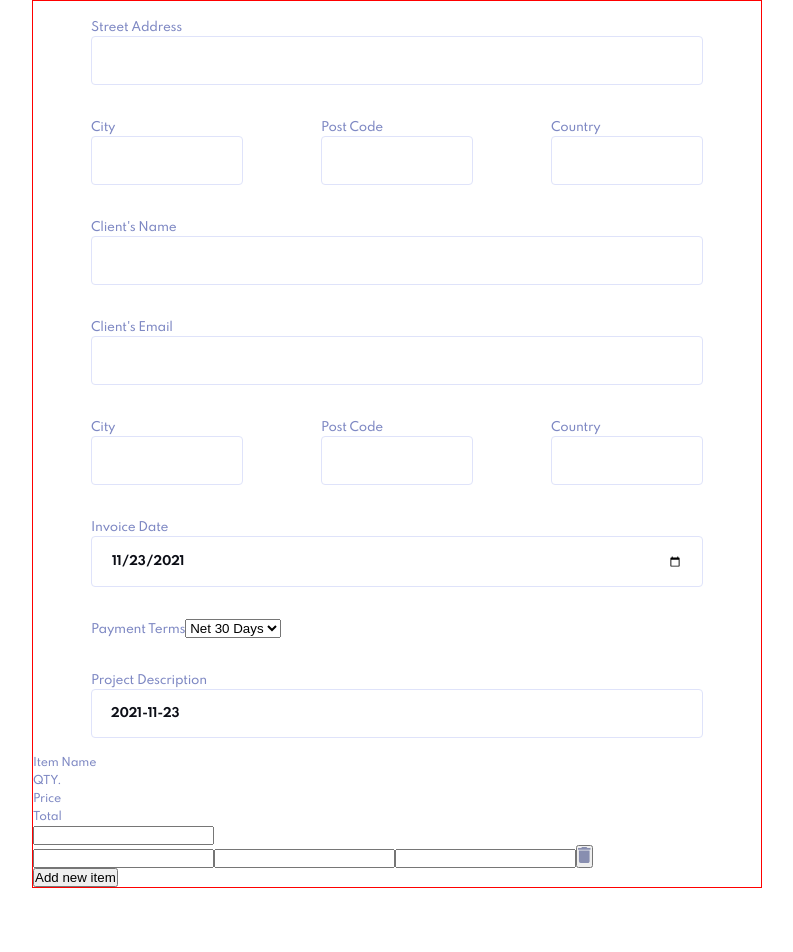
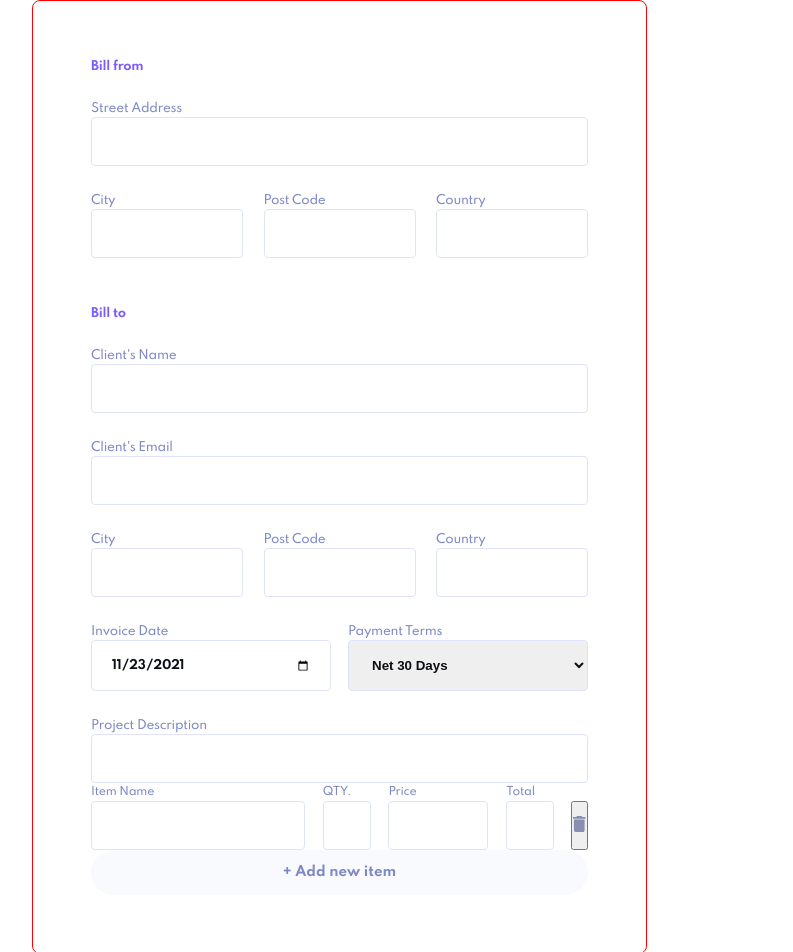
Before and after one commit to nlukic97/react-invoice-app, a React (Create React App) app: page /form in a window 1280 px wide. Shown: the whole page, without its empty margins (243-1036 px from the left). Before the commit the page ends 888 px from the top, so only its background shows below. Built offline with nearby package versions, Linux system fonts and the light colour scheme.

Commit message:
form almost styled

```diff
--- a/src/components/Form.js
+++ b/src/components/Form.js
@@ -3,6 +3,8 @@ import React from 'react'
 const Form = () => {
     return (
         <form className="form">
+
+            <h4 className="color-purple-dark">Bill from</h4>
 
             {/* sender street address */}
             <div className="form-group">
@@ -27,6 +29,9 @@ const Form = () => {
                     <input type="text" name="senderCountry" id="senderCountry" />
                 </div>
             </div>
+
+
+            <h4 className="purple-label color-purple-dark">Bill to</h4>
 
             {/* client name */}
             <div className="form-group">
@@ -77,39 +82,34 @@ const Form = () => {
 
             <div className="form-group">
                 <label className="h4 color-grayblue" htmlFor="description">Project Description</label>
-                <input type="text" name="description" id="description" value={new Date().toLocaleDateString('en-CA')} onChange={(e)=> {}} />
+                <input type="text" name="description" id="description" />
             </div>
 
             {/* labels */}
             <div className="items-container color-grayblue sp-labels">
-                <div className="left">
-                    <span>Item Name</span>
-                </div>
-
-                <div className="right">
-                    <div className="quantity">QTY.</div>
-                    <div className="price">Price</div>
-                    <div className="total">Total</div>
-                </div>
+                <div className="name">Item Name</div>
+                <div className="quantity">QTY.</div>
+                <div className="price">Price</div>
+                <div className="total">Total</div>
+                <div className="phantom-div"></div>
             </div>
 
 
             <div className="items-container">
-                <div className="left">
-                    <input type="number" name="name" id="name" />
-                </div>
-
-                <div className="right">
+                    <input type="text" name="name" id="name" />
                     <input type="number" name="quantity" id="quantity" />
                     <input type="number" name="price" id="price" />
                     <input type="number" name="total" id="total" />
+
                     <button>
                         <svg width="13" height="16" xmlns="http://www.w3.org/2000/svg"><path d="M11.583 3.556v10.666c0 .982-.795 1.778-1.777 1.778H2.694a1.777 1.777 0 01-1.777-1.778V3.556h10.666zM8.473 0l.888.889h3.111v1.778H.028V.889h3.11L4.029 0h4.444z" fill="#888EB0" fillRule="nonzero"/></svg>
                     </button>
-                </div>
+
             </div>
 
-            <button>Add new item</button>
+            <div className="button-container">
+                <button className="btn add-item-btn">+ Add new item</button>
+            </div>
 
         </form>
     )
--- a/src/css/App.css
+++ b/src/css/App.css
@@ -176,10 +176,20 @@ html.dark-theme body {
   color: #888EB0;
 }
 
+.color-purple-dark {
+  color: #7C5DFA;
+}
+
 .card {
   padding: 16px 30px;
   background-color: #fff;
   border-radius: 8px;
+}
+
+.phantom-div {
+  width: 16px;
+  height: 16px;
+  opacity: 0;
 }
 
 button.btn {
@@ -228,6 +238,17 @@ button.btn.add-invoice-btn .white-circle {
   align-items: center;
   justify-content: center;
   margin-right: 16px;
+}
+button.btn.add-item-btn {
+  box-sizing: border-box;
+  width: 100%;
+  font-weight: 700;
+  color: #7E88C3;
+  background-color: #F9FAFE;
+}
+button.btn.add-item-btn:hover {
+  background-color: #DFE3FA;
+  cursor: pointer;
 }
 
 .banner {
@@ -459,25 +480,34 @@ html.dark-theme .toggle-theme-icon {
 
 .form {
   border: 1px solid red;
+  border-radius: 8px;
+  width: 615px;
+  box-sizing: border-box;
+  padding: 58px;
+}
+.form .purple-label {
+  margin-top: 48px;
 }
 .form .form-group {
-  padding: 16px 58px;
+  margin-top: 24px;
 }
 .form .form-group input {
+  font-size: 12px;
+  line-height: 15px;
+  letter-spacing: -0.25px;
+  font-family: "Spartan", sans-serif;
+}
+.form .form-group select, .form .form-group input {
   display: inline-block;
   box-sizing: border-box;
   width: 100%;
+  padding: 16px 19px;
+  border-radius: 4px;
   border: 1px solid #DFE3FA;
   color: #0C0E16;
   font-weight: 700;
-  font-size: 12px;
-  line-height: 15px;
-  letter-spacing: -0.25px;
-  padding: 16px 19px;
-  font-family: "Spartan", sans-serif;
-  border-radius: 4px;
 }
-.form .form-group input:hover, .form .form-group input:focus {
+.form .form-group select:hover, .form .form-group select:focus, .form .form-group input:hover, .form .form-group input:focus {
   outline: 1px solid #9277FF;
 }
 .form .form-group .form-group-inner {
@@ -487,5 +517,45 @@ html.dark-theme .toggle-theme-icon {
   display: flex;
   justify-content: space-between;
 }
+.form .dates {
+  display: flex;
+  justify-content: space-between;
+}
+.form .dates .form-group {
+  width: 240px;
+}
+.form .items-container {
+  display: flex;
+  justify-content: space-between;
+}
+.form .items-container input {
+  color: #0C0E16;
+  font-weight: 700;
+  font-size: 12px;
+  line-height: 15px;
+  letter-spacing: -0.25px;
+  font-family: "Spartan", sans-serif;
+  display: inline-block;
+  box-sizing: border-box;
+  width: 100%;
+  padding: 16px 19px;
+  border-radius: 4px;
+  border: 1px solid #DFE3FA;
+}
+.form .items-container input:hover, .form .items-container input:focus {
+  outline: 1px solid #9277FF;
+}
+.form .items-container .name, .form .items-container #name {
+  width: 214px;
+}
+.form .items-container .quantity, .form .items-container #quantity {
+  width: 48px;
+}
+.form .items-container .price, .form .items-container #price {
+  width: 100px;
+}
+.form .items-container .total, .form .items-container #total {
+  width: 48px;
+}
 
 /*# sourceMappingURL=App.css.map */
--- a/src/scss/imports/_utilities.scss
+++ b/src/scss/imports/_utilities.scss
@@ -6,8 +6,18 @@
     color:$color-gray-dark;
 }
 
+.color-purple-dark {
+    color:$color-purple-dark;
+}
+
 .card {
     padding: 16px 30px;
     background-color: #fff;
     border-radius: 8px;
 }
+
+.phantom-div {
+    width: 16px;
+    height: 16px;
+    opacity: 0;
+}
--- a/src/scss/imports/components/_button.scss
+++ b/src/scss/imports/components/_button.scss
@@ -52,5 +52,18 @@ button {
                 margin-right: 16px;
             }
         }
+
+        &.add-item-btn {
+            box-sizing: border-box;
+            width: 100%;
+            font-weight: 700;
+            color: #7E88C3;
+            background-color: #F9FAFE;
+
+            &:hover {
+                background-color: #DFE3FA;
+                cursor: pointer;
+            }
+        }
     }
 }
--- a/src/scss/imports/components/_form.scss
+++ b/src/scss/imports/components/_form.scss
@@ -1,21 +1,32 @@
 .form {
     border: 1px solid red;
+    border-radius: 8px;
+    width: 615px;
+    box-sizing: border-box;
+    padding: 58px;
+
+    .purple-label {
+        margin-top: 48px;
+    }
 
     .form-group {
-        padding: 16px 58px;
+        margin-top: 24px;
         input {
+            font-size: 12px;
+            line-height: 15px;
+            letter-spacing: -0.25px;
+            font-family: 'Spartan',sans-serif;
+        }
+
+        select, input {
             display: inline-block;
             box-sizing: border-box;
             width: 100%;
+            padding: 16px 19px;
+            border-radius: 4px;
             border: 1px solid #DFE3FA;
             color: #0C0E16;
             font-weight: 700;
-            font-size: 12px;
-            line-height: 15px;
-            letter-spacing: -0.25px;
-            padding: 16px 19px;
-            font-family: 'Spartan',sans-serif;
-            border-radius: 4px;
 
             &:hover,&:focus {
                 outline: 1px solid #9277FF;
@@ -31,4 +42,55 @@
         display: flex;
         justify-content: space-between;
     }
+
+    .dates {
+        display: flex;
+        justify-content: space-between;
+
+        .form-group {
+            width:240px;
+        }
+    }
+
+    .items-container {
+        display: flex;
+        justify-content: space-between;
+
+        input {
+            color: #0C0E16;
+            font-weight: 700;
+            font-size: 12px;
+            line-height: 15px;
+            letter-spacing: -0.25px;
+            font-family: 'Spartan',sans-serif;
+            display: inline-block;
+            box-sizing: border-box;
+            width: 100%;
+            padding: 16px 19px;
+            border-radius: 4px;
+            border: 1px solid #DFE3FA;
+
+            &:hover,&:focus {
+                outline: 1px solid #9277FF;
+            }
+
+        }
+
+        .name ,#name {
+            width: 214px;
+        }
+
+        .quantity, #quantity {
+            width: 48px;
+        }
+
+        .price, #price {
+            width:100px;
+        }
+
+        .total, #total {
+            width: 48px;
+        }
+
+    }
 }
```
Also changed, not shown: 1 other file (tests, documents, lock files or other folders).
